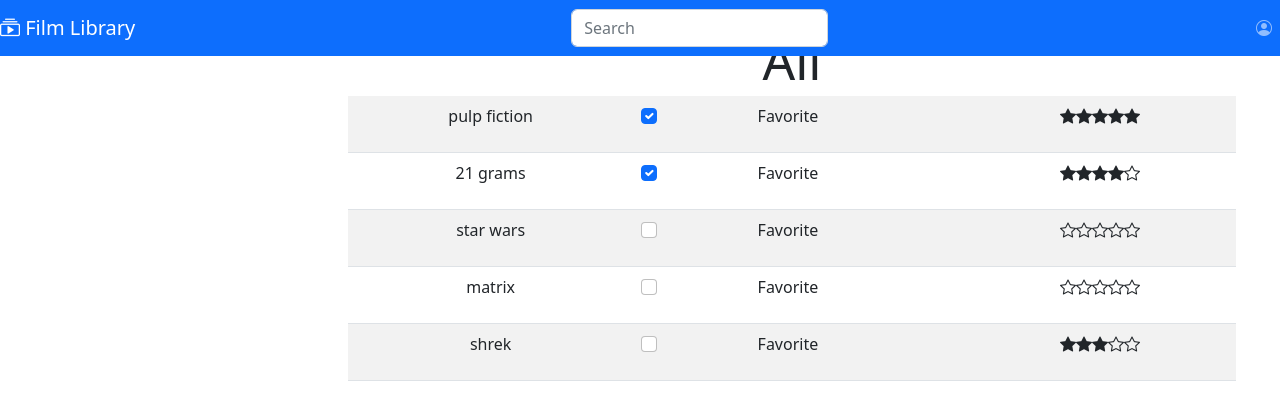
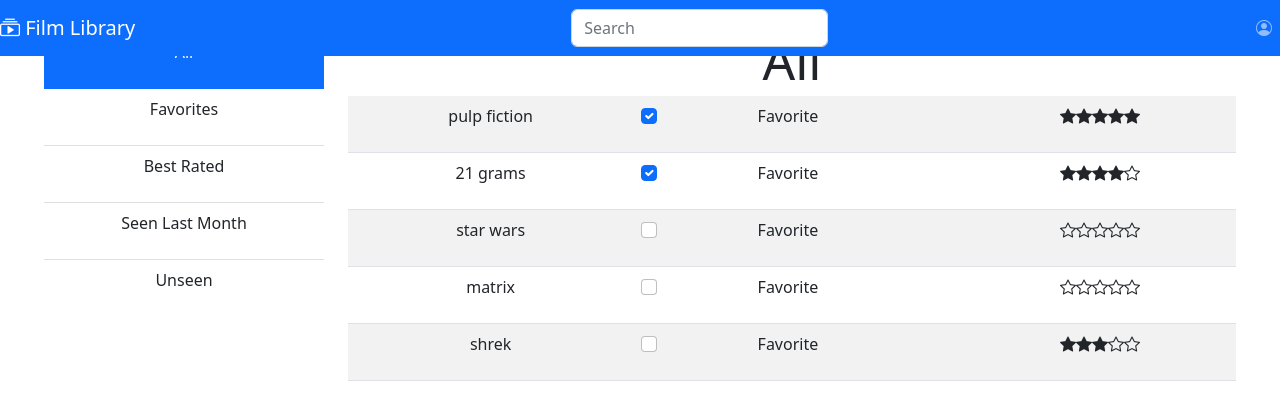
Before and after one commit to lidlessey3/WebAppILabs, a React (Vite) app in the folder reactLabs/: page / in a window 1280 px wide. Shown: the top 420 px of the page. Built offline with nearby package versions, Linux system fonts and the light colour scheme.

Commit message:
added lateral bar functionality

```diff
--- a/reactLabs/src/components/lateralBar.jsx
+++ b/reactLabs/src/components/lateralBar.jsx
@@ -1,3 +1,20 @@
-function LateralBar(props) { }
+function LateralBar(props) {
+    return (
+        <div className="list-group list-group-flush">
+                {Object.values(props.filters).map((filter) => <Filter data={filter} key={filter.id} updateFunc={props.updateFunc} selected={props.selected === filter.id}></Filter>)}
+        </div>
+    );
+}
+
+function Filter(props) {
+    let classes = "list-group-item list-group-item-action";
+    if (props.selected)
+        classes += " active";
+    return (<>
+        <a href="#" onClick={() => props.updateFunc(props.data.id)} className={classes}>
+            <p>{props.data.label}</p>
+        </a>
+    </>);
+}
 
 export default LateralBar;
```
